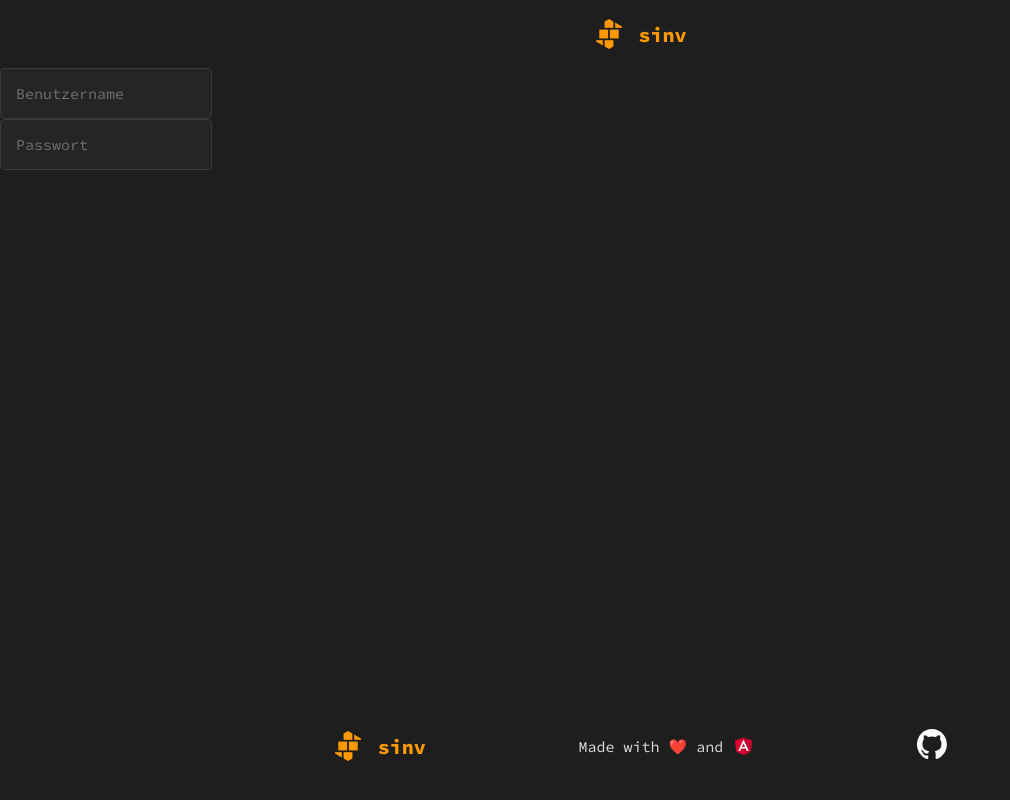
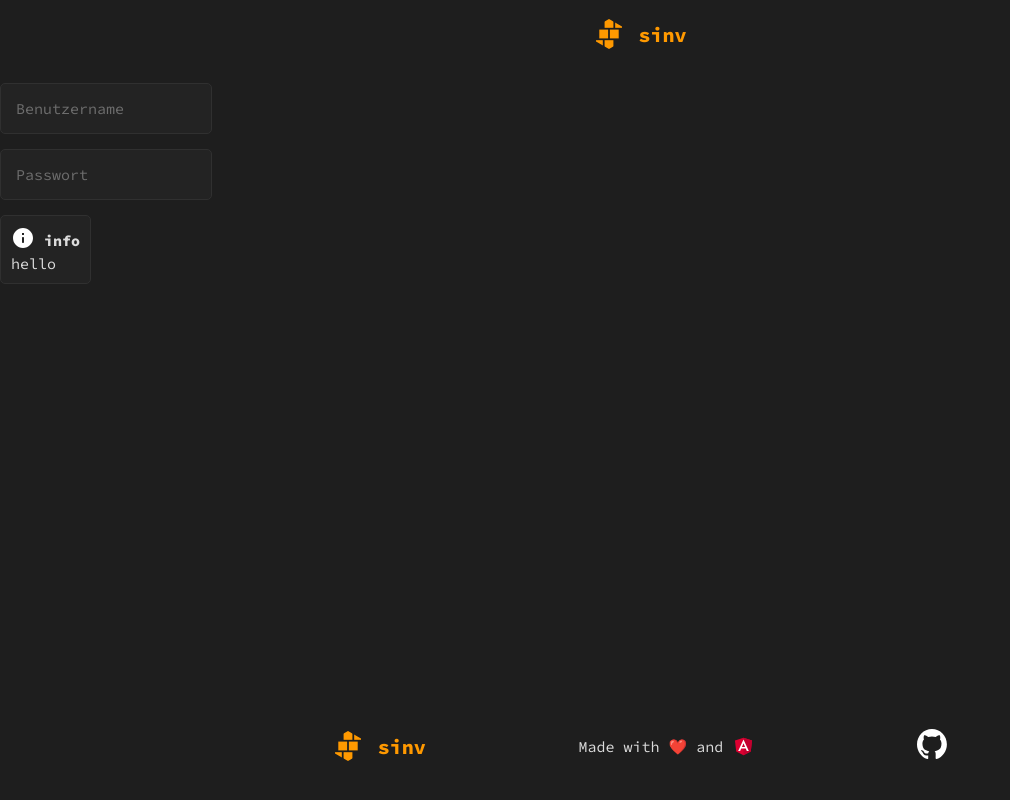
Before and after one commit to gheinzer/sinv, an Angular app in the folder frontend/: page /login in a window 1280 px wide. Shown: the whole page, without its empty margins (0-1010 px from the left). Built offline with nearby package versions, Linux system fonts and the light colour scheme.

Commit message:
➕ Added banner component to frontend

```diff
--- a/frontend/angular.json
+++ b/frontend/angular.json
@@ -3,7 +3,7 @@
     "version": 1,
     "newProjectRoot": "projects",
     "projects": {
-        "@sinv/frontend": {
+        "frontend": {
             "projectType": "application",
             "schematics": {
                 "@schematics/angular:component": {
--- a/frontend/src/app/app.module.ts
+++ b/frontend/src/app/app.module.ts
@@ -12,9 +12,10 @@ import { NotFoundComponent } from './pageComponents/not-found/not-found.componen
 import { LoginComponent } from './pageComponents/login/login.component';
 import { InputComponent } from './input/input.component';
 import { IconComponent } from './icon/icon.component';
+import { BannerComponent } from './banner/banner.component';
 
 @NgModule({
-  declarations: [AppComponent, LogoComponent, HeaderComponent, LinkComponent, HomeComponent, FooterComponent, NotFoundComponent, LoginComponent, InputComponent, IconComponent],
+  declarations: [AppComponent, LogoComponent, HeaderComponent, LinkComponent, HomeComponent, FooterComponent, NotFoundComponent, LoginComponent, InputComponent, IconComponent, BannerComponent],
   imports: [BrowserModule, AppRoutingModule],
   providers: [],
   bootstrap: [AppComponent],
--- /dev/null
+++ b/frontend/src/app/banner/banner.component.html
@@ -0,0 +1,9 @@
+<div class="banner-container">
+    <div class="header">
+        <app-icon id="info"></app-icon>
+        info
+    </div>
+    <div class="content">
+        <ng-content></ng-content>
+    </div>
+</div>
--- /dev/null
+++ b/frontend/src/app/banner/banner.component.scss
@@ -0,0 +1,17 @@
+@import "src/globals.scss";
+.banner-container {
+    @include box;
+    width: max-content;
+    padding: $banner-padding;
+    border-radius: $banner-border-radius;
+    .header {
+        display: flex;
+        font-weight: 800;
+        align-items: center;
+        justify-content: center;
+        gap: 1ch;
+        app-icon {
+            fill: white;
+        }
+    }
+}
--- a/frontend/src/app/icon/icon.component.html
+++ b/frontend/src/app/icon/icon.component.html
@@ -6,4 +6,8 @@
       d="M12 3c-1.1 0-2 .9-2 2v8c0 1.1.9 2 2 2s2-.9 2-2V5c0-1.1-.9-2-2-2z"
     />
   </g>
+  <path
+    *ngIf="id == 'info'"
+    d="M12 2C6.48 2 2 6.48 2 12s4.48 10 10 10 10-4.48 10-10S17.52 2 12 2zm0 15c-.55 0-1-.45-1-1v-4c0-.55.45-1 1-1s1 .45 1 1v4c0 .55-.45 1-1 1zm1-8h-2V7h2v2z"
+  />
 </svg>
--- a/frontend/src/app/input/input.component.scss
+++ b/frontend/src/app/input/input.component.scss
@@ -5,11 +5,12 @@
     align-items: center;
     justify-content: center;
     max-width: max-content;
-    @include input;
+    @include box;
     transition: 0.2s;
     border-radius: $input-border-radius;
     padding: $input-padding;
     gap: $input-gap;
+    margin: 1em 0;
     .icon {
         height: $input-icon-size;
         fill: $root-color;
--- a/frontend/src/app/pageComponents/login/login.component.html
+++ b/frontend/src/app/pageComponents/login/login.component.html
@@ -1,2 +1,3 @@
 <app-input placeholder="Benutzername"></app-input>
 <app-input placeholder="Passwort"></app-input>
+<app-banner> hello </app-banner>
--- a/frontend/src/globals.scss
+++ b/frontend/src/globals.scss
@@ -25,7 +25,11 @@ $input-placeholder-opacity: 0.4;
 $input-icon-size: 25px;
 $input-padding: 15px;
 $input-gap: $input-padding;
-$input-border-radius: $standard-border-radius; // * Mixins
+$input-border-radius: $standard-border-radius;
+// * Banner variables
+$banner-border-radius: $standard-border-radius;
+$banner-padding: 10px;
+// * Mixins
 @mixin default-font($italic: 0, $weight: 400) {
     font-family: "Source Code Pro", monospace;
     font-weight: $weight;
@@ -35,7 +39,7 @@ $input-border-radius: $standard-border-radius; // * Mixins
     }
 }
 
-@mixin input($base-color: white) {
-    background: color.change($base-color, $alpha: 0.03);
-    border: color.change($base-color, $alpha: 0.1) solid 1px;
+@mixin box($base-color: color.adjust($root-bg, $lightness: 2)) {
+    background: $base-color;
+    border: color.adjust($base-color, $lightness: 5) solid 1px;
 }
```
Also changed, not shown: frontend/src/app/banner/banner.component.ts (added, +10 -0 lines), 2 other files (tests, documents, lock files or other folders).
